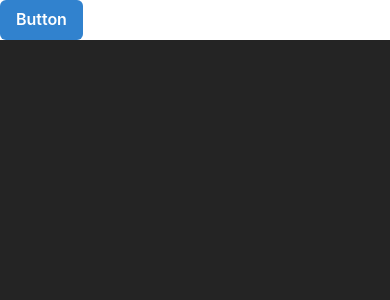
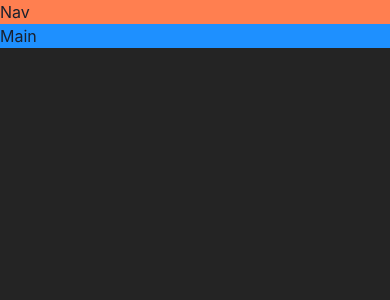
Before and after one commit to luigilupini/project-react-gamehub-app, a React (Vite) app: page / in a window 390 px wide. Shown: the top 300 px of the page. Built offline with nearby package versions, Linux system fonts and the light colour scheme.

Commit message:
- Responsive Layout `<Grid />` from Chakra UI

```diff
--- a/src/App.tsx
+++ b/src/App.tsx
@@ -1,11 +1,26 @@
-import { Button } from '@chakra-ui/react';
+import { Grid, GridItem, Show } from '@chakra-ui/react';
 
 function App() {
   return (
     <>
-      <div>
-        <Button colorScheme="blue">Button</Button>
-      </div>
+      <Grid
+        templateAreas={{
+          base: '"nav nav" "main main"',
+          lg: '"nav nav" "aside main"',
+        }}
+      >
+        <GridItem gridArea="nav" bg="coral">
+          Nav
+        </GridItem>
+        <Show above="lg">
+          <GridItem gridArea="aside" bg="gold">
+            Aside
+          </GridItem>
+        </Show>
+        <GridItem gridArea="main" bg="dodgerblue">
+          Main
+        </GridItem>
+      </Grid>
     </>
   );
 }
```
